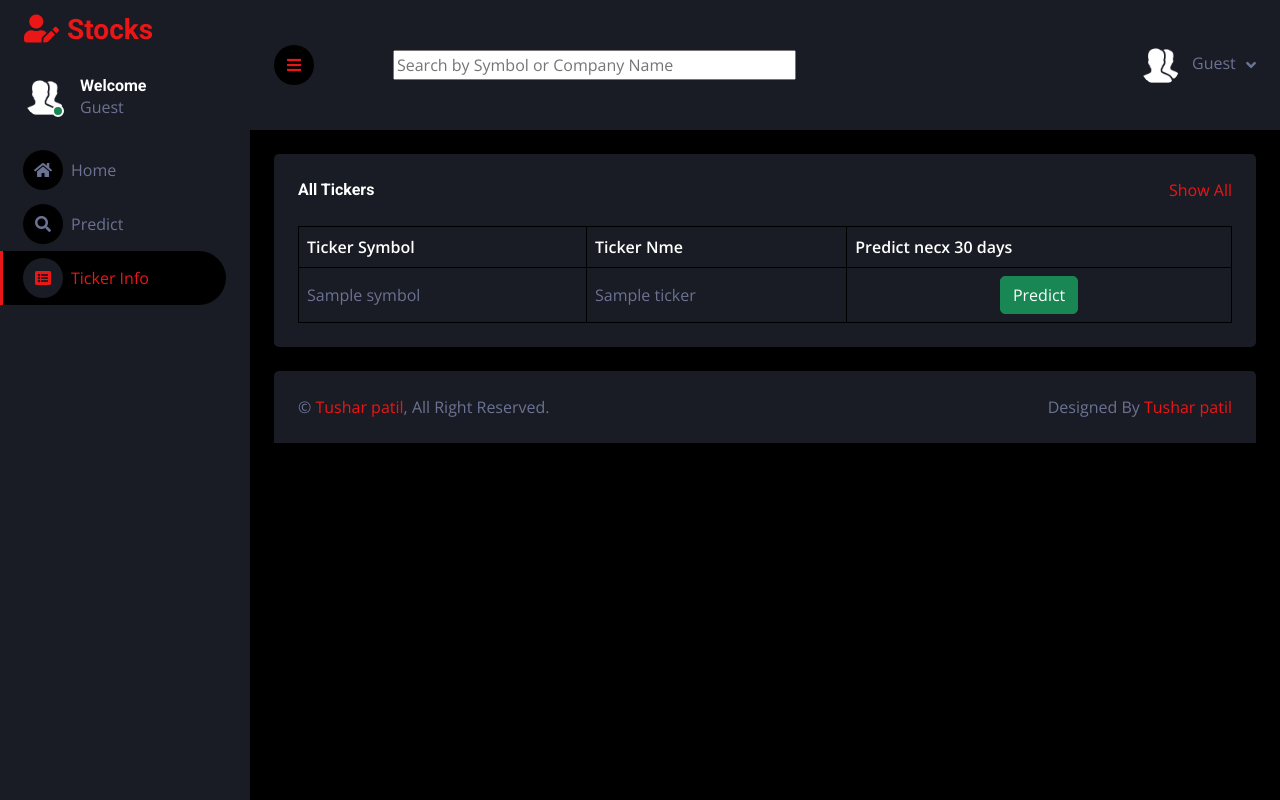
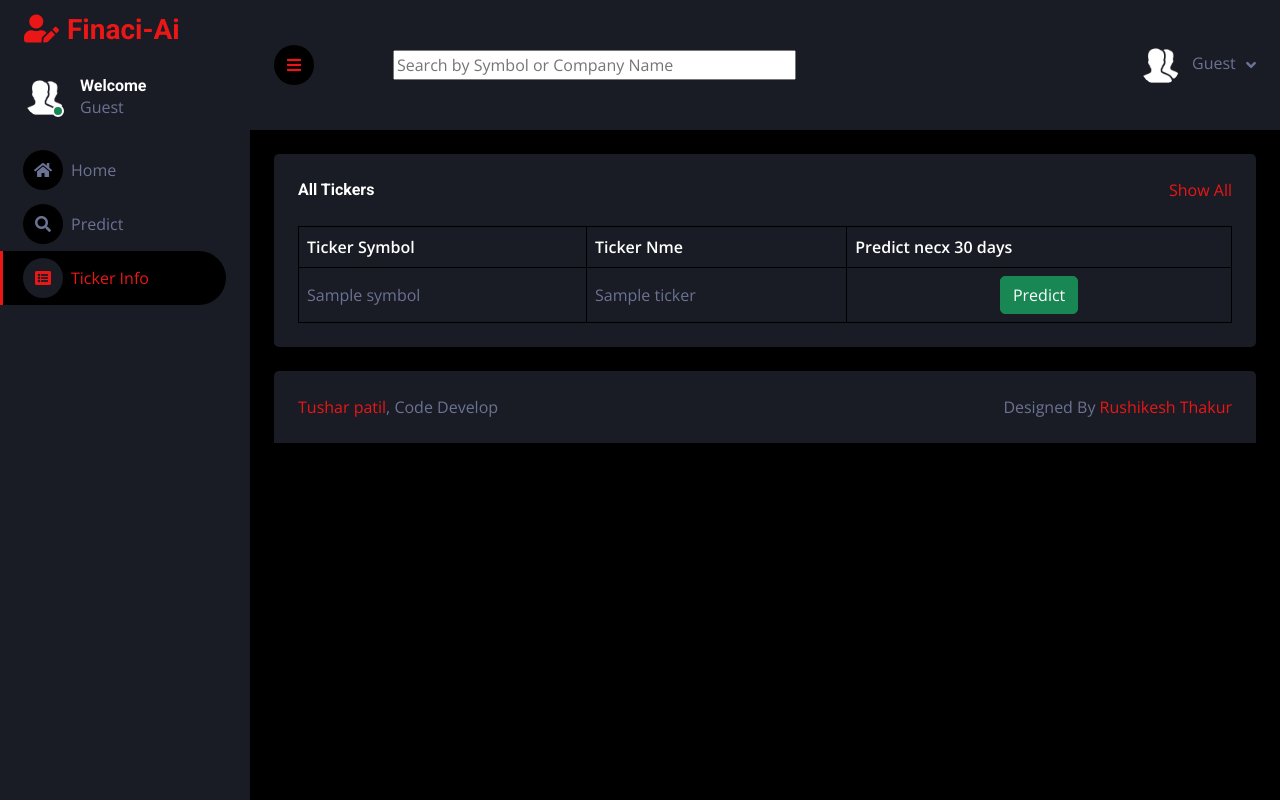
Before and after one commit to tusharpatil1907/Finaci-ai, a Django app: template app/templates/ticker.html in a window 1280 px wide. Run offline with Django 4.2, Linux system fonts and the light colour scheme; the template is opened without the code that fills it: most values are stand-ins (such as "Sample title", 1, 10 or a date in 2020); data that the repository does not hold is empty; some libraries are stand-ins or nearby versions.

Commit message:
Update ticker.html
rushikesh ticker file footer and title changes

```diff
--- a/app/templates/ticker.html
+++ b/app/templates/ticker.html
@@ -5,7 +5,7 @@
 
 <head>
     <meta charset="utf-8">
-    <title>Stock Market Prediction</title>
+    <title>Finaci-Ai</title>
     <meta content="width=device-width, initial-scale=1.0" name="viewport">
     <meta content="" name="keywords">
     <meta content="" name="description">
@@ -95,7 +95,7 @@
         <div class="sidebar pe-4 pb-3">
             <nav class="navbar bg-secondary navbar-dark">
                 <a href="../" class="navbar-brand mx-4 mb-3">
-                    <h3 class="text-primary"><i class="fa fa-user-edit me-2"></i>Stocks</h3>
+                    <h3 class="text-primary"><i class="fa fa-user-edit me-2"></i>Finaci-Ai</h3>
                 </a>
                 <div class="d-flex align-items-center ms-4 mb-4">
                     <div class="position-relative">
@@ -199,10 +199,10 @@
                 <div class="bg-secondary rounded-top p-4">
                     <div class="row">
                         <div class="col-12 col-sm-6 text-center text-sm-start">
-                            &copy; <a href="#">Tushar patil</a>, All Right Reserved.
+                                    <a href="#">Tushar patil</a>, Code Develop
                         </div>
                         <div class="col-12 col-sm-6 text-center text-sm-end">
-                            Designed By <a href="">Tushar patil</a>
+                                Designed By <a href="">Rushikesh Thakur</a>
                         </div>
                     </div>
                 </div>
```
